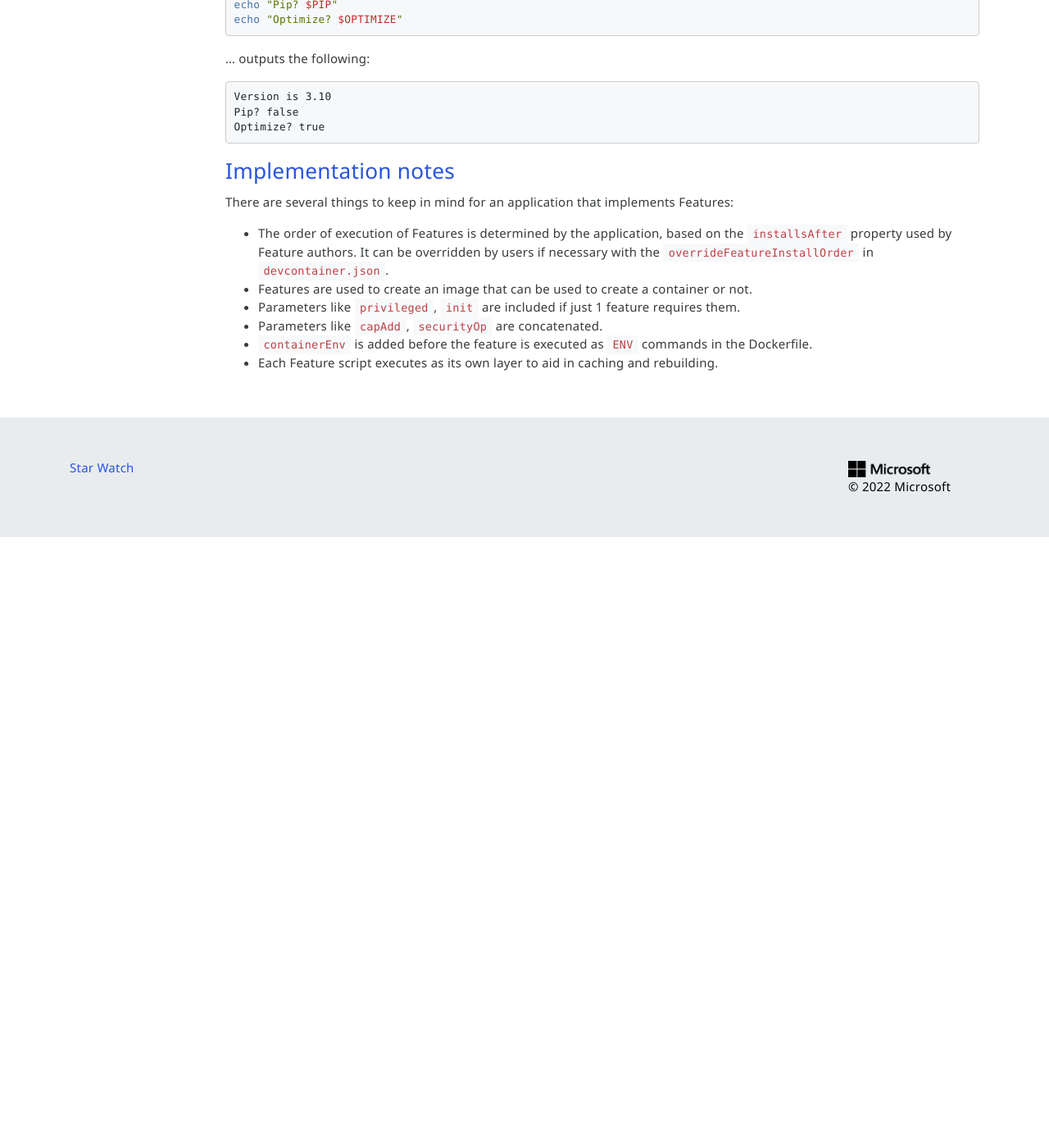
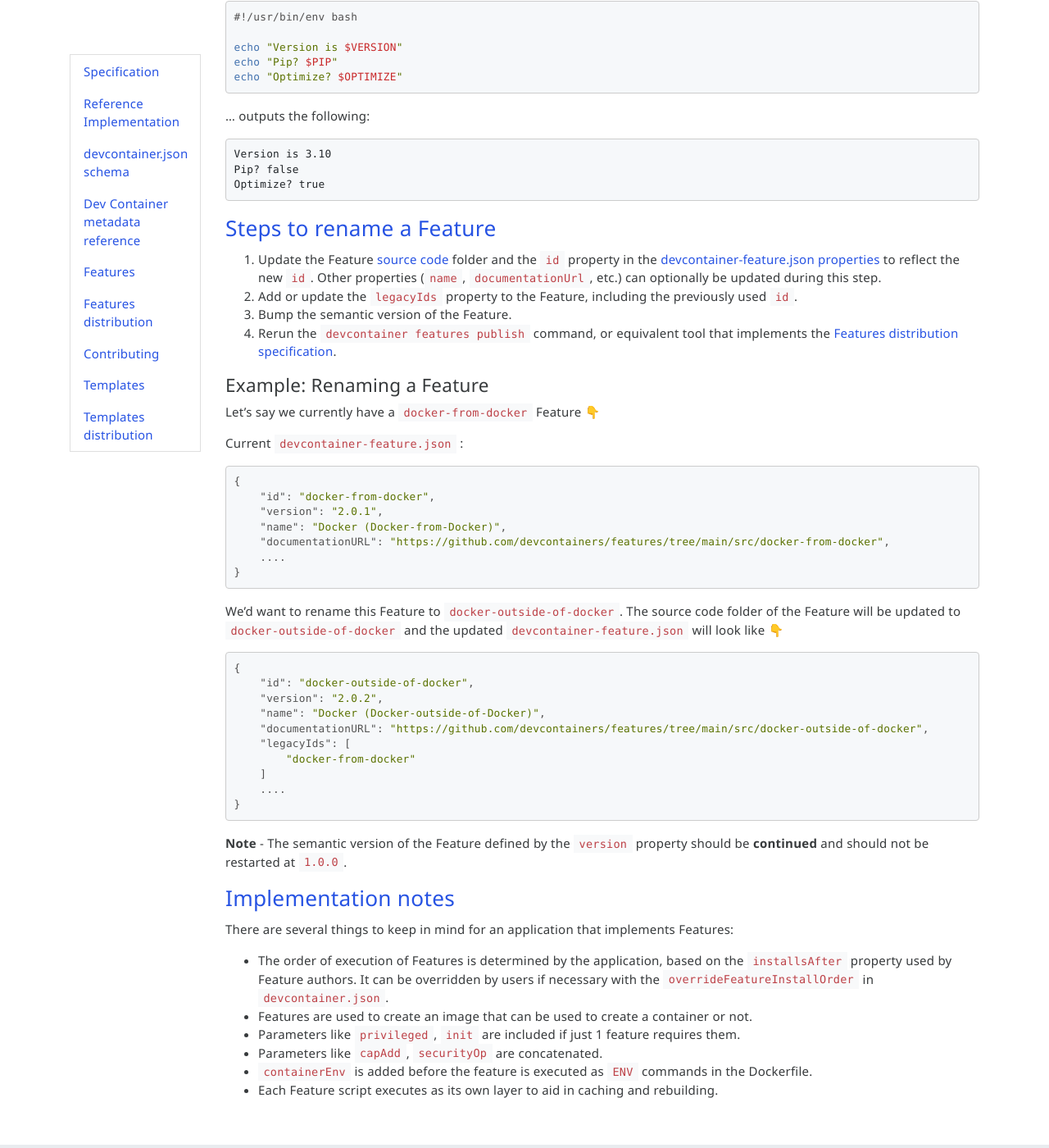
Before and after one commit to devcontainers/devcontainers.github.io, a Jekyll site: the page built from _implementors/features.md, in a window 1280 px wide and 1400 px high, scrolled down 9351 px. Shown: the whole window at 82% size. Built offline with Jekyll 4.4.1, drawn with Linux system fonts in a browser that asks for light colours; nearby versions of some CDN libraries; comment, search, counter and statistics services are not loaded; before the commit the page ends 10006 px from its top, so only the background shows below that; some of the changed text lies outside the part shown.

Commit message:
Features - Document 'legacyIds' (#114)
* GH Pages - Document 'legacyIds'

* nit

````diff
--- a/_implementors/features.md
+++ b/_implementors/features.md
@@ -51,6 +51,7 @@ The properties of the file are as follows:
 | `entrypoint` | string | Set if the feature requires an "entrypoint" script that should fire at container start up. |
 | `customizations` | object | Product specific properties, each namespace under `customizations` is treated as a separate set of properties. For each of this sets the object is parsed, values are replaced while arrays are set as a union. |
 | `installsAfter` | array | Array of ID's of Features that should execute before this one. Allows control for feature authors on soft dependencies between different Features. |
+| `legacyIds` | array | Array of old IDs used to publish this Feature. The property is useful for renaming a currently published Feature within a single namespace. |
 | `deprecated` | boolean | Indicates that the Feature is deprecated, and will not receive any further updates/support. This property is intended to be used by the supporting tools for highlighting Feature deprecation. |
 {: .table .table-bordered .table-responsive}
 
@@ -362,6 +363,46 @@ Pip? false
 Optimize? true
 ```
 
+### <a href="#steps-to-rename-a-feature" name="steps-to-rename-a-feature" class="anchor"> Steps to rename a Feature </a>
+
+1. Update the Feature [source code](./features-distribution.md#source-code) folder and the `id` property in the [devcontainer-feature.json properties](#devcontainer-featurejson-properties) to reflect the new `id`. Other properties (`name`, `documentationUrl`, etc.) can optionally be updated during this step.
+2. Add or update the `legacyIds` property to the Feature, including the previously used `id`.
+3. Bump the semantic version of the Feature.
+4. Rerun the `devcontainer features publish` command, or equivalent tool that implements the [Features distribution specification](./features-distribution.md#distribution).
+
+#### Example: Renaming a Feature
+
+Let's say we currently have a `docker-from-docker` Feature 👇
+
+Current `devcontainer-feature.json` :
+
+```jsonc
+{
+    "id": "docker-from-docker",
+    "version": "2.0.1",
+    "name": "Docker (Docker-from-Docker)",
+    "documentationURL": "https://github.com/devcontainers/features/tree/main/src/docker-from-docker",
+    ....
+}
+```
+
+We'd want to rename this Feature to `docker-outside-of-docker`. The source code folder of the Feature will be updated to `docker-outside-of-docker` and the updated `devcontainer-feature.json` will look like 👇
+
+```jsonc
+{
+    "id": "docker-outside-of-docker",
+    "version": "2.0.2",
+    "name": "Docker (Docker-outside-of-Docker)",
+    "documentationURL": "https://github.com/devcontainers/features/tree/main/src/docker-outside-of-docker",
+    "legacyIds": [
+        "docker-from-docker"
+    ]
+    ....
+}
+```
+
+**Note** - The semantic version of the Feature defined by the `version` property should be **continued** and should not be restarted at `1.0.0`.
+
 ### <a href="#implementation-notes" name="implementation-notes" class="anchor"> Implementation notes </a>
 
 There are several things to keep in mind for an application that implements Features:
````
